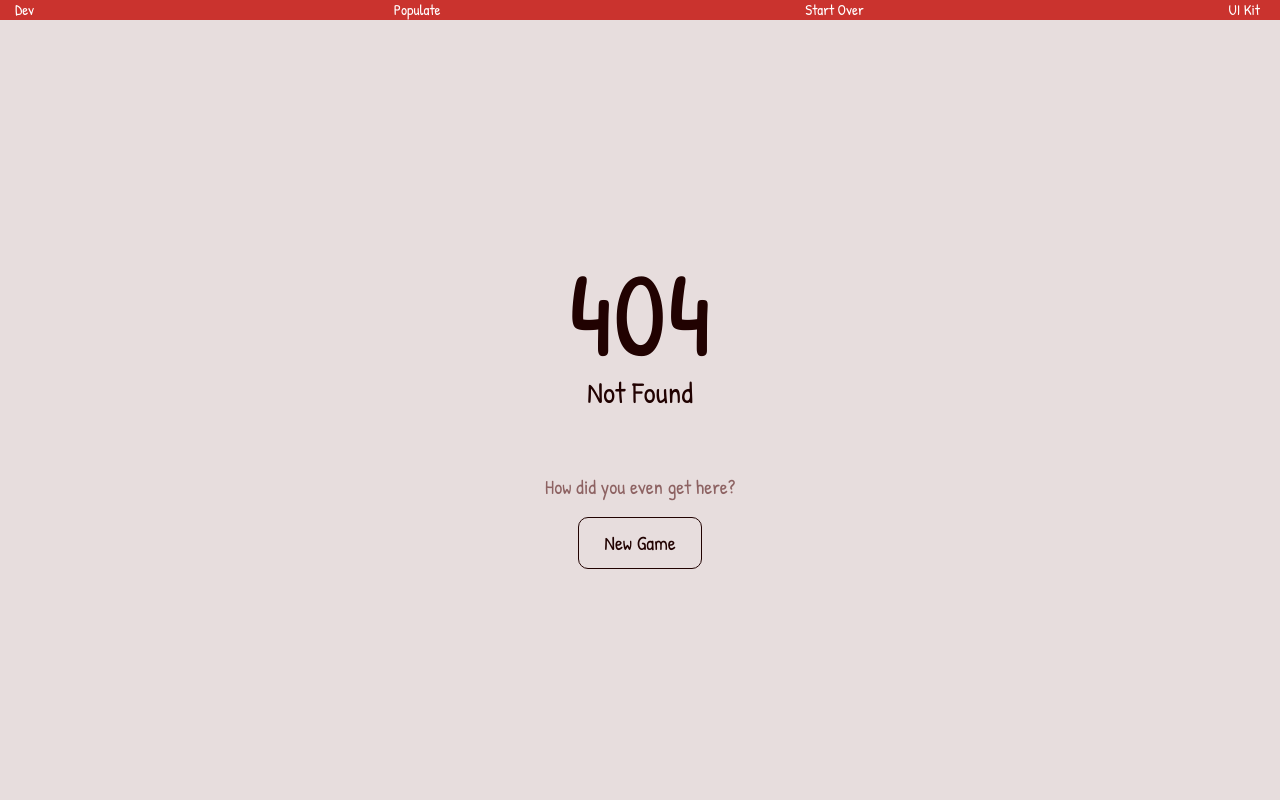
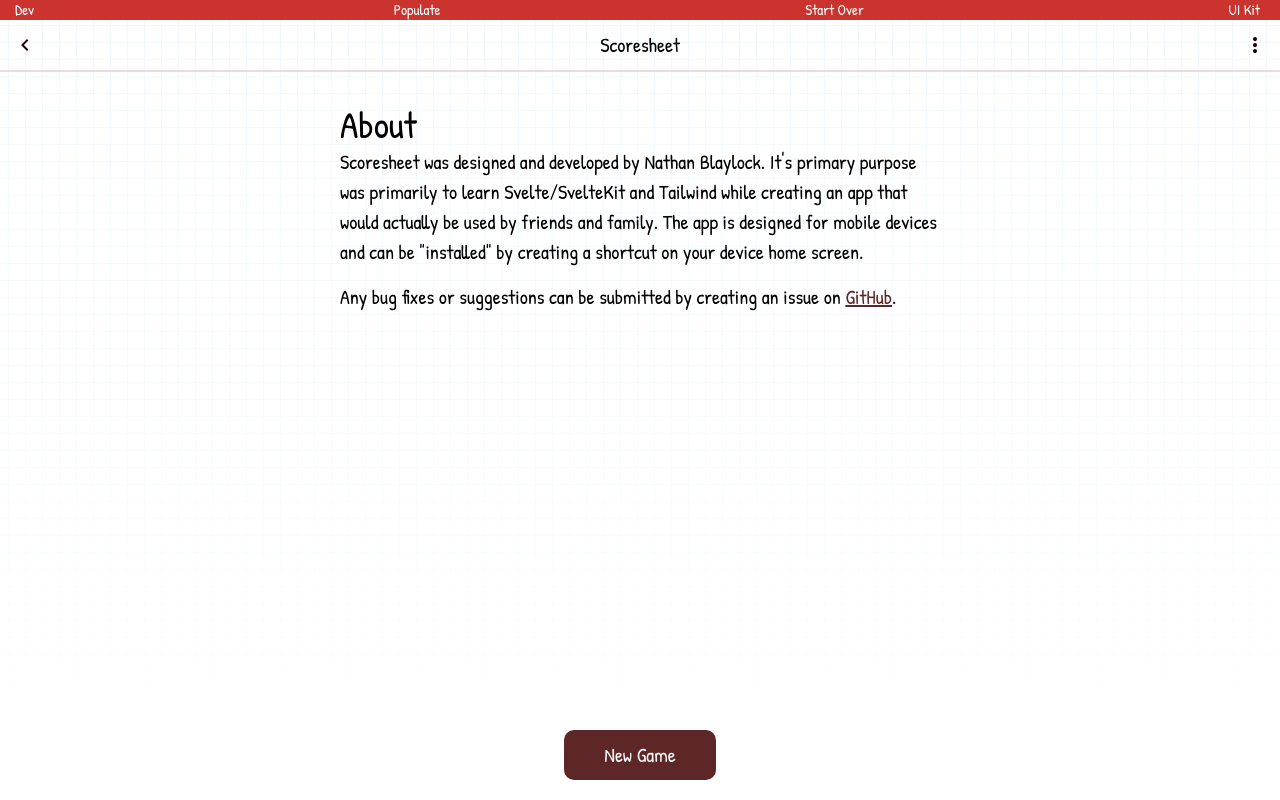
Before and after one commit to ngblaylock/scoresheet, a SvelteKit app: page /about in a window 1280 px wide. Before the commit this address had no page. Built offline with nearby package versions, Linux system fonts and the light colour scheme.

Commit message:
Add About page, bug fixes

```diff
--- a/src/lib/NavBar.svelte
+++ b/src/lib/NavBar.svelte
@@ -1,6 +1,6 @@
 <script lang="ts">
 	import { slide } from 'svelte/transition';
-	import { navigating } from '$app/stores';
+	import { navigating, page } from '$app/stores';
 	import { getPlayers } from '$lib/functions';
 	import type { Player } from '$lib/types';
 	import IconButton from '$lib/IconButton.svelte';
@@ -20,25 +20,30 @@
 	// Computed/Watch
 	$: menuLinks = [
 		{
+			name: 'New Game',
+			url: '/setup',
+			disabled: false,
+		},
+		{
 			name: 'Restart',
 			url: '/setup?restart=true',
-			disabled: false
-		},
-		{
-			name: 'New Game',
-			url: '/setup',
-			disabled: false
+			disabled: false,
 		},
 		{
 			name: 'Add Player',
 			url: '/game/add-player',
-			disabled: disableMenuItem
+			disabled: disableMenuItem,
 		},
 		{
 			name: 'Scores',
 			url: '/game/scores',
-			disabled: disableMenuItem
-		}
+			disabled: disableMenuItem,
+		},
+		{
+			name: 'About',
+			url: '/about',
+			disabled: false,
+		},
 	];
 
 	$: if ($navigating) {
@@ -50,7 +55,9 @@
 		if (browser) {
 			players = getPlayers();
 		}
-		if (players.length) {
+		if ($page.routeId == 'setup') {
+			disableMenuItem = true;
+		} else if (players.length) {
 			disableMenuItem = false;
 		} else {
 			disableMenuItem = true;
@@ -76,15 +83,19 @@
 			active={showMenu}
 		/>
 		{#if showMenu}
-			<div class="absolute right-0 shadow py-1 bg-white" transition:slide={{ duration: 400 }}>
+			<div
+				class="absolute right-0 shadow py-1 bg-white"
+				transition:slide={{ duration: 400 }}
+			>
 				<ul>
 					{#each menuLinks as link}
 						{#if !link.disabled}
 							<!-- content here -->
-							<li
-								class=" whitespace-nowrap px-6 py-1 transition-colors duration-700 hover:bg-light active:bg-red-50"
-							>
-								<a href={link.url}>{link.name}</a>
+							<li>
+								<a
+									class="block whitespace-nowrap px-6 py-1 transition-colors duration-700 hover:bg-light active:bg-red-50"
+									href={link.url}>{link.name}</a
+								>
 							</li>
 						{/if}
 					{/each}
--- /dev/null
+++ b/src/routes/about/+page.svelte
@@ -0,0 +1,39 @@
+<script lang="ts">
+  import {getPlayers} from '$lib/functions';
+	import { onMount } from 'svelte';
+  import type {Player} from '$lib/types';
+  import Button from '$lib/Button.svelte';
+  import NavBar from '$lib/NavBar.svelte';
+
+  let players: Player[]
+
+  onMount(()=> {
+    players = getPlayers();
+  })
+</script>
+
+<NavBar />
+
+<main class="w-screen max-w-lg mx-auto px-4 mt-6 h-full flex flex-col">
+	<h1 class=" text-3xl">About</h1>
+	<p>
+		Scoresheet was designed and developed by Nathan Blaylock. It's primary
+		purpose was primarily to learn Svelte/SvelteKit and Tailwind while creating
+		an app that would actually be used by friends and family. The app is
+		designed for mobile devices and can be "installed" by creating a shortcut on
+		your device home screen.
+	</p>
+
+	<p class="mt-3">
+		Any bug fixes or suggestions can be submitted by creating an issue on
+		<a class="text-primary underline" href="https://github.com/ngblaylock/scoresheet/issues" target="_blank"
+			>GitHub</a
+		>.
+	</p>
+
+  {#if players && players.length}
+    <Button href="/game/scores/">Scores</Button>
+  {:else}
+    <Button href="/setup">New Game</Button>
+  {/if}
+</main>
--- a/src/routes/game/add-player/+page.svelte
+++ b/src/routes/game/add-player/+page.svelte
@@ -2,7 +2,12 @@
 	import Title from '$lib/Title.svelte';
 	import Input from '$lib/Input.svelte';
 	import Button from '$lib/Button.svelte';
-	import { getPlayers, getTotal, setPlayers, redirectIfNoPlayers } from '$lib/functions';
+	import {
+		getPlayers,
+		getTotal,
+		setPlayers,
+		redirectIfNoPlayers,
+	} from '$lib/functions';
 	import type { Player, Score } from '$lib/types';
 	import { onMount } from 'svelte';
 	import { min, max } from 'lodash';
@@ -16,7 +21,7 @@
 	let avgScore: any = 0;
 	let newPlayer: Player = {
 		name: '',
-		rounds: []
+		rounds: [],
 	};
 
 	// Methods
@@ -24,7 +29,11 @@
 		players.push(newPlayer);
 		players = players;
 		setPlayers(players);
+		if (scores.length) {
 			goto('/game/scores');
+		} else {
+			goto('/game/add-scores/');
+		}
 	};
 
 	// Mounted
@@ -35,15 +44,21 @@
 				let playerTotal = getTotal(player);
 				if (typeof playerTotal == 'number') {
 					scores.push(+playerTotal);
+					scores = scores;
 				}
 			});
 			minScore = min(scores);
 			maxScore = max(scores);
+
+			if (minScore && maxScore) {
 				avgScore = (
-				scores.reduce((prev: number, curr: number) => {
-					return prev + curr;
+					scores.reduce((prev: number, current: number) => {
+						return prev + current;
 					}, 0) / scores.length
 				).toFixed(1);
+			} else {
+				avgScore = 0;
+			}
 			newPlayer.rounds = players[0].rounds.map((r) => {
 				return '-';
 			});
@@ -56,8 +71,14 @@
 <Title>Add Player</Title>
 <form on:submit|preventDefault={addPlayer}>
 	<label for="new-player-name" class="block">Player Name</label>
-	<Input id="new-player-name" autocapitalize="words" required bind:value={newPlayer.name} />
+	<Input
+		id="new-player-name"
+		autocapitalize="words"
+		required
+		bind:value={newPlayer.name}
+	/>
 
+	{#if scores.length}
 		<label for="new-player-score" class="block mt-2">Starting Score</label>
 		<Input
 			type="number"
@@ -67,10 +88,11 @@
 		/>
 
 		<div class="text-center font-sans text-sm text-gray-500 mt-4">
-		<div>MIN &mdash; {JSON.stringify(minScore)}</div>
-		<div>AVG &mdash; {avgScore}</div>
-		<div>MAX &mdash; {maxScore}</div>
+			<div>MIN &mdash; {minScore || 0}</div>
+			<div>AVG &mdash; {avgScore || 0}</div>
+			<div>MAX &mdash; {maxScore || 0}</div>
 		</div>
+	{/if}
 
 	<Button classList="mt-auto" type="submit">Done</Button>
 </form>
--- a/src/routes/setup/+page.svelte
+++ b/src/routes/setup/+page.svelte
@@ -10,6 +10,7 @@
 	import type { Player } from '$lib/types';
 	import { getPlayers, setPlayers } from '$lib/functions';
 	import { goto } from '$app/navigation';
+	import NavBar from '$lib/NavBar.svelte';
 
 	// Data
 	let players: Player[] = [];
@@ -87,6 +88,8 @@
 	});
 </script>
 
+<NavBar />
+
 <div class="w-full max-w-lg mx-auto px-4 h-full flex flex-col mt-6">
 	<Title>Players</Title>
 	<div>
```
Also changed, not shown: src/routes/+layout.svelte (+39 -7 lines), 1 other file (tests, documents, lock files or other folders). Lines whose indentation alone changed are shown as unchanged.
